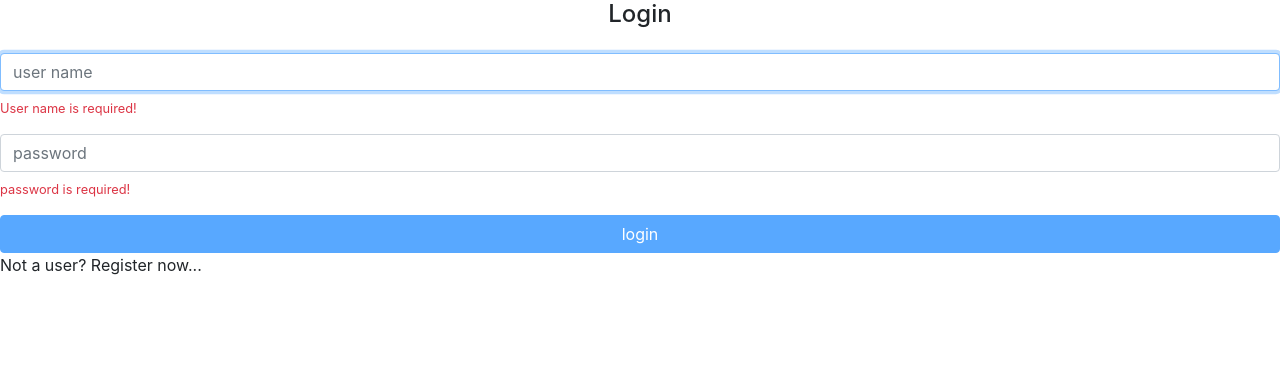
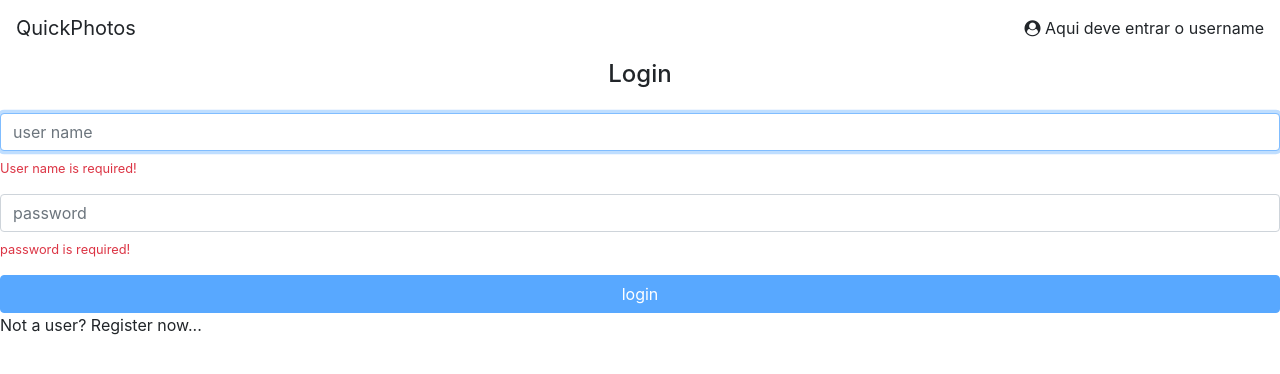
Before and after one commit to cadufelicioandrade/QuickPhotos, an Angular app: page / in a window 1280 px wide. Shown: the top 374 px of the page. Built offline with nearby package versions, Linux system fonts and the light colour scheme.

Commit message:
up-project 2024-01-28

```diff
--- a/src/app/app.component.html
+++ b/src/app/app.component.html
@@ -1,2 +1,2 @@
-
+<app-header></app-header>
 <router-outlet></router-outlet>
--- a/src/app/app.module.ts
+++ b/src/app/app.module.ts
@@ -6,6 +6,7 @@ import { AppComponent } from './app.component';
 import { PhotosModule } from './photos/photos.module';
 import { ErrorsModule } from './errors/errors.module';
 import { HomeModule } from './home/home.module';
+import { CoreModule } from './core/core.module';
 
 @NgModule({
   declarations: [
@@ -16,7 +17,8 @@ import { HomeModule } from './home/home.module';
     AppRoutingModule,
     ErrorsModule,
     PhotosModule,
-    HomeModule
+    HomeModule,
+    CoreModule
   ],
   providers: [],
   bootstrap: [AppComponent]
--- /dev/null
+++ b/src/app/core/core.module.ts
@@ -0,0 +1,17 @@
+import { CommonModule } from '@angular/common';
+import { NgModule } from '@angular/core';
+import { HeaderComponent } from './header/header.component';
+
+@NgModule({
+  declarations:[
+    HeaderComponent
+  ],
+  imports:[
+    CommonModule
+  ],
+  exports:[
+    HeaderComponent
+  ]
+
+})
+export  class CoreModule{}
--- /dev/null
+++ b/src/app/core/header/header.component.html
@@ -0,0 +1,9 @@
+<header class="fixed-top">
+  <nav class="navbar navbar-light bg-white">
+      <a class="navbar-brand">QuickPhotos</a>
+      <div>
+          <i class="fa fa-user-circle"></i>
+          <a> Aqui deve entrar o username</a>
+      </div>
+  </nav>
+</header>
--- /dev/null
+++ b/src/app/core/header/header.component.ts
@@ -0,0 +1,14 @@
+import { Component, OnInit } from '@angular/core';
+
+@Component({
+  selector:'app-header',
+  templateUrl:'./header.component.html'
+})
+export class HeaderComponent implements OnInit{
+
+  constructor(){}
+
+  ngOnInit(): void {
+
+  }
+}
--- a/src/app/photos/photos.module.ts
+++ b/src/app/photos/photos.module.ts
@@ -11,7 +11,7 @@ import { PhotoFormModule } from './photo-form/photo-form.module';
   imports:[
     PhotoModule,
     PhotoListModule,
-    PhotoFormModule
+    PhotoFormModule,
   ]
 })
 export class PhotosModule{
--- a/src/index.html
+++ b/src/index.html
@@ -6,6 +6,11 @@
   <base href="/">
   <meta name="viewport" content="width=device-width, initial-scale=1">
   <link rel="icon" type="image/x-icon" href="favicon.ico">
+  <style>
+    body{
+      padding-top: 60px;
+    }
+  </style>
 </head>
 <body>
   <app-root></app-root>
```
Also changed, not shown: src/app/core/header/header.module.ts (added, +14 -0 lines).
